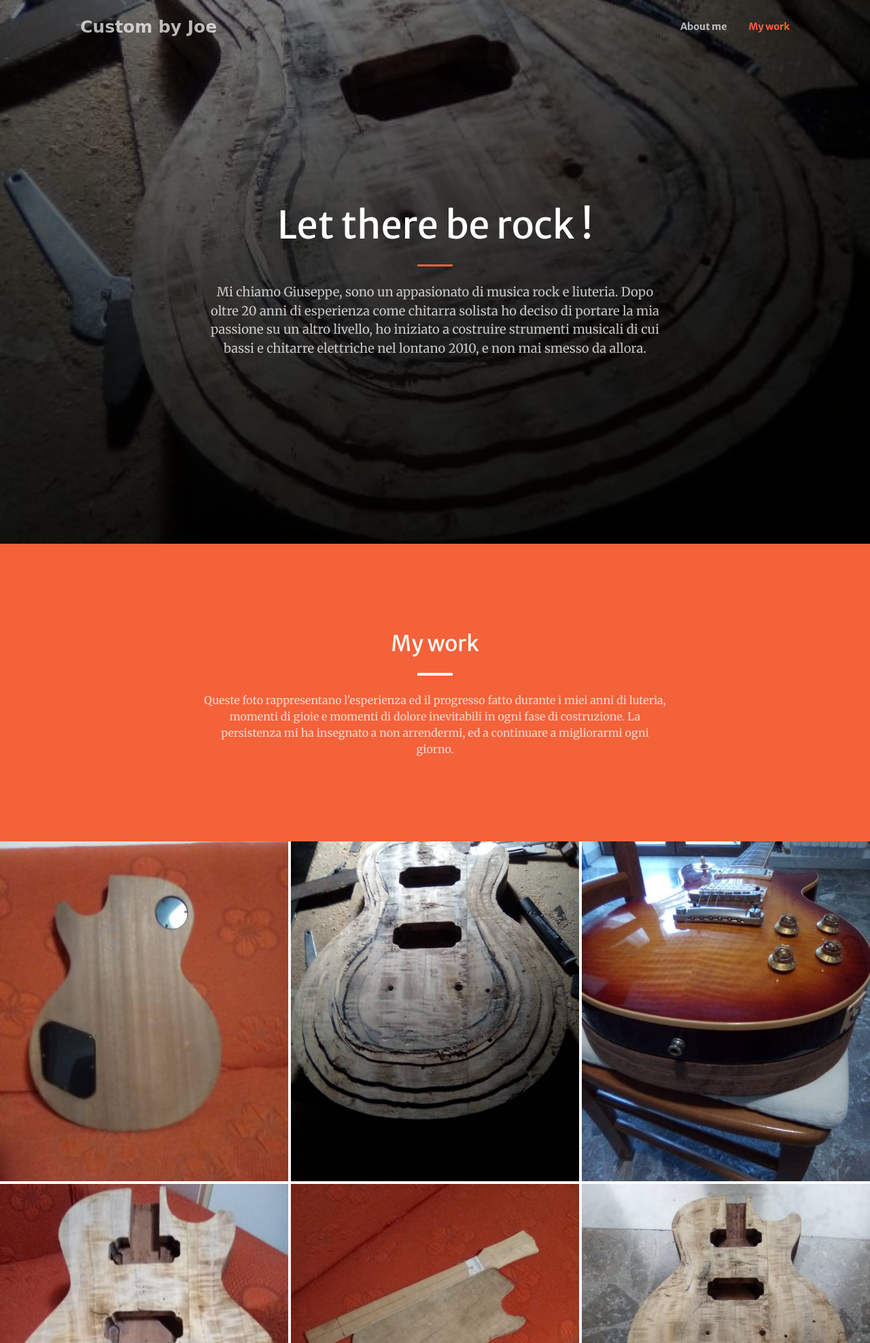
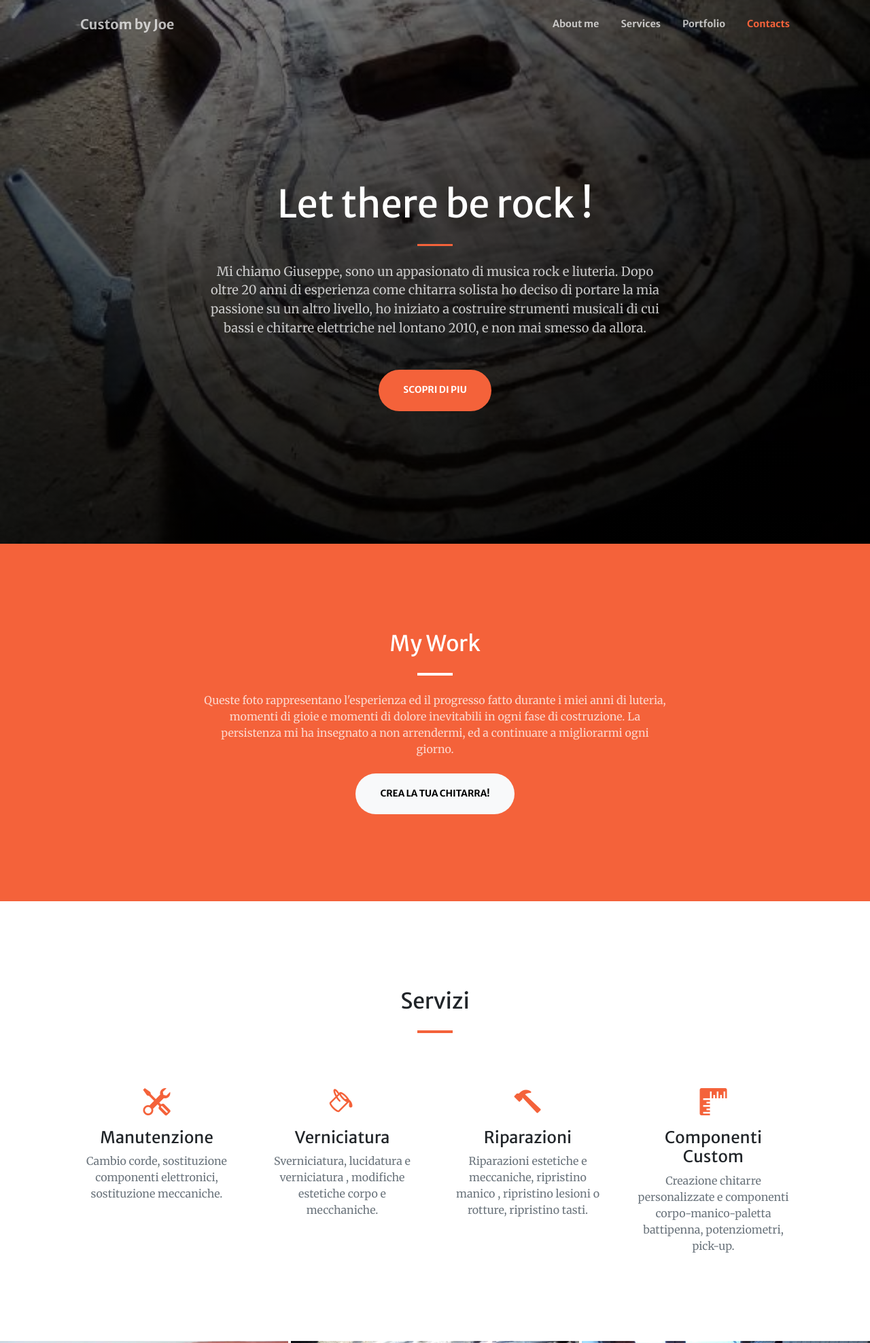
Before and after one commit to Niko-Ibakoo/guitar-project, a plain HTML site: page index.html in a window 1280 px wide. Shown: the top 1976 px of the page at 68% size. Drawn offline with nearby package versions, Linux system fonts and the light colour scheme; some packages are replaced by stand-ins of ours; a script that the page names is missing; a web font is replaced by a local one.

Commit message:
second guitar first commit

```diff
--- a/index.html
+++ b/index.html
@@ -33,12 +33,6 @@
     />
     <!-- Core theme CSS (includes Bootstrap)-->
     <link href="css/styles.css" rel="stylesheet" />
-    <link rel="preconnect" href="https://fonts.googleapis.com" />
-    <link rel="preconnect" href="https://fonts.gstatic.com" crossorigin />
-    <link
-      href="https://fonts.googleapis.com/css2?family=Lobster+Two:ital,wght@1,400;1,700&family=Montserrat:wght@400;500&family=Solitreo&family=Tilt+Neon&display=swap"
-      rel="stylesheet"
-    />
   </head>
   <body id="page-top">
     <!-- Navigation-->
@@ -46,8 +40,8 @@
       class="navbar navbar-expand-lg navbar-light fixed-top py-3"
       id="mainNav"
     >
-      <div class="container px-5 px-lg-5">
-        <a style="font-family: 'Tilt Neon', cursive; font-size:25px ;" class="navbar-brand" href="#page-top">Custom by Joe</a>
+      <div class="container px-4 px-lg-5">
+        <a class="navbar-brand" href="#page-top">Custom by Joe</a>
         <button
           class="navbar-toggler navbar-toggler-right"
           type="button"
@@ -61,18 +55,18 @@
         </button>
         <div class="collapse navbar-collapse" id="navbarResponsive">
           <ul class="navbar-nav ms-auto my-2 my-lg-0">
-            <li  class="nav-item">
+            <li class="nav-item">
               <a class="nav-link" href="#about">About me</a>
             </li>
             <li class="nav-item">
-              <a class="nav-link" href="#portfolio">My work</a>
+              <a class="nav-link" href="#services">Services</a>
             </li>
-            <!-- <li class="nav-item">
+            <li class="nav-item">
               <a class="nav-link" href="#portfolio">Portfolio</a>
-            </li> -->
-            <!-- <li class="nav-item">
-              <a class="nav-link" href="#contact">Contatti</a>
-            </li> -->
+            </li>
+            <li class="nav-item">
+              <a class="nav-link" href="#contact">Contacts</a>
+            </li>
           </ul>
         </div>
       </div>
@@ -84,38 +78,100 @@
           class="row gx-4 gx-lg-5 h-100 align-items-center justify-content-center text-center"
         >
           <div class="col-lg-8 align-self-end">
-            <h1 class="text-white font-weight-bold">
-              Let there be rock !
-            </h1>
+            <h1 class="text-white font-weight-bold">Let there be rock !</h1>
             <hr class="divider" />
           </div>
           <div class="col-lg-8 align-self-baseline">
             <p class="text-white-75 mb-5">
-             Mi chiamo Giuseppe, sono un appasionato di musica rock e liuteria.
-             Dopo oltre 20 anni di esperienza come chitarra solista ho deciso di portare la mia passione su un altro livello,
-             ho iniziato a costruire strumenti musicali di cui bassi e chitarre elettriche nel lontano 2010, e non mai smesso da allora.
+              Mi chiamo Giuseppe, sono un appasionato di musica rock e liuteria.
+              Dopo oltre 20 anni di esperienza come chitarra solista ho deciso
+              di portare la mia passione su un altro livello, ho iniziato a
+              costruire strumenti musicali di cui bassi e chitarre elettriche
+              nel lontano 2010, e non mai smesso da allora.
             </p>
+            <a class="btn btn-primary btn-xl" href="#about">Scopri Di Piu</a>
           </div>
         </div>
       </div>
     </header>
     <!-- About-->
-    <section style="padding-bottom: 100px;" class="page-section bg-primary" id="about">
+    <section class="page-section bg-primary" id="about">
       <div class="container px-4 px-lg-5">
         <div class="row gx-4 gx-lg-5 justify-content-center">
           <div class="col-lg-8 text-center">
-            <h2 class="text-white mt-0">My work</h2>
+            <h2 class="text-white mt-0">My Work</h2>
             <hr class="divider divider-light" />
             <p class="text-white-75 mb-4">
-              Queste foto rappresentano l'esperienza ed il progresso fatto durante i miei anni di luteria, momenti di gioie e momenti di dolore inevitabili in ogni fase di costruzione.
-              La persistenza mi ha insegnato a non arrendermi, ed a continuare a migliorarmi ogni giorno.
+              Queste foto rappresentano l'esperienza ed il progresso fatto
+              durante i miei anni di luteria, momenti di gioie e momenti di
+              dolore inevitabili in ogni fase di costruzione. La persistenza mi
+              ha insegnato a non arrendermi, ed a continuare a migliorarmi ogni
+              giorno.
             </p>
+            <a class="btn btn-light btn-xl" href="#contact"
+              >Crea la tua chitarra!</a
+            >
           </div>
         </div>
       </div>
     </section>
     <!-- Services-->
-
+    <section class="page-section" id="services">
+      <div class="container px-4 px-lg-5">
+        <h2 class="text-center mt-0">Servizi</h2>
+        <hr class="divider" />
+        <div class="row gx-4 gx-lg-5">
+          <div class="col-lg-3 col-md-6 text-center">
+            <div class="mt-5">
+              <div class="mb-2">
+                <i class="bi bi-tools fs-1 text-primary"></i>
+              </div>
+              <h3 class="h4 mb-2">Manutenzione</h3>
+              <p class="text-muted mb-0">
+                Cambio corde, sostituzione componenti elettronici, sostituzione
+                meccaniche.
+              </p>
+            </div>
+          </div>
+          <div class="col-lg-3 col-md-6 text-center">
+            <div class="mt-5">
+              <div class="mb-2">
+                <i class="bi bi-paint-bucket fs-1 text-primary"></i>
+              </div>
+              <h3 class="h4 mb-2">Verniciatura</h3>
+              <p class="text-muted mb-0">
+                Sverniciatura, lucidatura e verniciatura , modifiche estetiche
+                corpo e mecchaniche.
+              </p>
+            </div>
+          </div>
+          <div class="col-lg-3 col-md-6 text-center">
+            <div class="mt-5">
+              <div class="mb-2">
+                <i class="bi bi-hammer fs-1 text-primary"></i>
+              </div>
+              <h3 class="h4 mb-2">Riparazioni</h3>
+              <p class="text-muted mb-0">
+                Riparazioni estetiche e meccaniche, ripristino manico ,
+                ripristino lesioni o rotture, ripristino tasti.
+              </p>
+            </div>
+          </div>
+          <div class="col-lg-3 col-md-6 text-center">
+            <div class="mt-5">
+              <div class="mb-2">
+                <i class="bi bi-rulers fs-1 text-primary"></i>
+              </div>
+              <h3 class="h4 mb-2">Componenti Custom</h3>
+              <p class="text-muted mb-0">
+                Creazione chitarre personalizzate e componenti
+                corpo-manico-paletta battipenna, potenziometri, pick-up.
+              </p>
+            </div>
+          </div>
+        </div>
+      </div>
+    </section>
     <!-- Portfolio-->
     <div id="portfolio">
       <div class="container-fluid p-0">
@@ -239,40 +295,47 @@
       </div>
     </section>
     <!-- Contact-->
-    <!-- <section class="page-section" id="contact">
+    <section class="page-section" id="contact">
       <div class="container px-4 px-lg-5">
         <div class="row gx-4 gx-lg-5 justify-content-center">
           <div class="col-lg-8 col-xl-6 text-center">
             <h2 class="mt-0">Mettiamoci in contatto!</h2>
             <hr class="divider" />
             <p class="text-muted mb-5">
-              Hai qualche domanda
+              Pronto per iniziare il tuo prossimo progetto con noi? Inviaci un
+              messaggio o chiama e ti risponderemo il prima possibile!
             </p>
           </div>
         </div>
         <div class="row gx-4 gx-lg-5 justify-content-center mb-5">
           <div class="col-lg-6">
-
+            <!-- * * * * * * * * * * * * * * *-->
+            <!-- * * SB Forms Contact Form * *-->
+            <!-- * * * * * * * * * * * * * * *-->
+            <!-- This form is pre-integrated with SB Forms.-->
+            <!-- To make this form functional, sign up at-->
+            <!-- https://startbootstrap.com/solution/contact-forms-->
+            <!-- to get an API token!-->
           </div>
         </div>
         <div class="row gx-lg-5 justify-content-center">
           <div class="col-lg-4 text-center mb-5 mb-lg-0">
-            <i class="bi bi-envelope fs-1 mb-3 text-muted"></i>
-            <div style="font-size: 22px;font-family: 'Trebuchet MS', 'Lucida Sans Unicode', 'Lucida Grande', 'Lucida Sans', Arial, sans-serif;">testemail@test.com</div>
+            <i class="bi bi-envelope fs-2 mb-3 text-muted"></i>
+            <div>testemail@test.com</div>
           </div>
           <div class="col-lg-4 text-center mb-5 mb-lg-0">
-            <i class="bi-phone fs-1 mb-3 text-muted"></i>
-            <div style="font-size: 22px;font-family: 'Trebuchet MS', 'Lucida Sans Unicode', 'Lucida Grande', 'Lucida Sans', Arial, sans-serif;">+39 (320) 713-7466</div>
+            <i class="bi-phone fs-2 mb-3 text-muted"></i>
+            <div>+39 (320) 713-7466</div>
           </div>
         </div>
       </div>
-    </section> -->
+    </section>
     <!-- Footer-->
     <footer class="bg-light py-5">
       <div class="container px-4 px-lg-5">
         <div class="fw-normal text-center text-muted">
-           &copy; 2023 Custom by Joe All rights reserved.   <br />
-          developed by Domenico Germano
+          Copyright &copy; 2022 - Custom by Joe <br />
+          made with <i class="bi bi-heart-fill"></i> by devniko
         </div>
       </div>
     </footer>
```
Also changed, not shown: css/styles.css.
